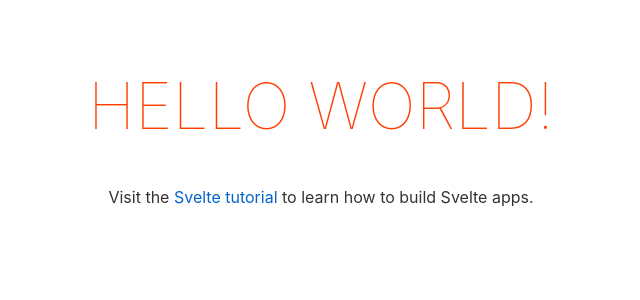
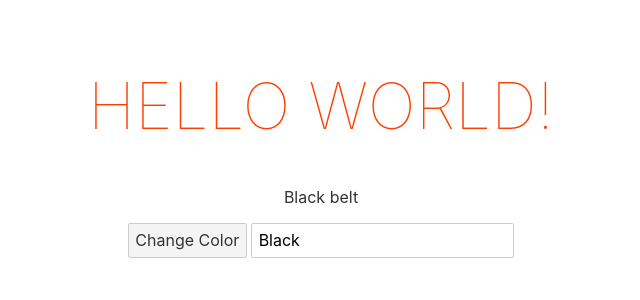
Before and after one commit to FarrukhMahkamov/svelte-basic, a Svelte app: page / in a window 1280 px wide. Shown: the top 300 px of the page, without its empty margins (319-959 px from the left). Built offline with nearby package versions, Linux system fonts and the light colour scheme.

Commit message:
data binding

```diff
--- a/src/App.svelte
+++ b/src/App.svelte
@@ -1,10 +1,22 @@
 <script>
 	export let name;
+	let beltColor = 'Black';
+
+	const handleClick = () => {
+		beltColor = 'Orange'
+	}
+
+	const handleInput = (e) => {
+		beltColor = e.target.value
+	}
 </script>
 
 <main>
 	<h1>Hello {name}!</h1>
-	<p>Visit the <a href="https://svelte.dev/tutorial">Svelte tutorial</a> to learn how to build Svelte apps.</p>
+	<p>{beltColor} belt</p>
+	<button on:click={handleClick}>Change Color</button>
+	<!-- <input type="text" on:input={handleInput}> -->
+	<input type="text" bind:value={beltColor}>
 </main>
 
 <style>
```
